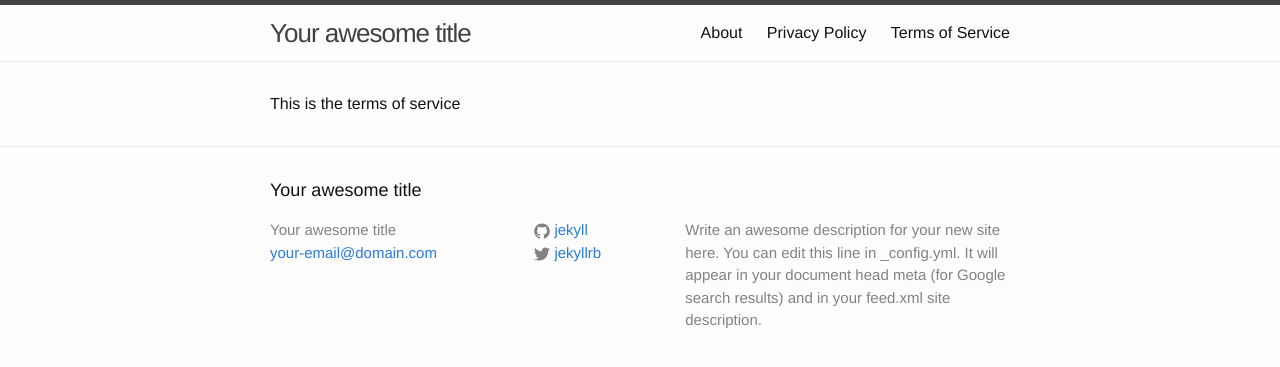
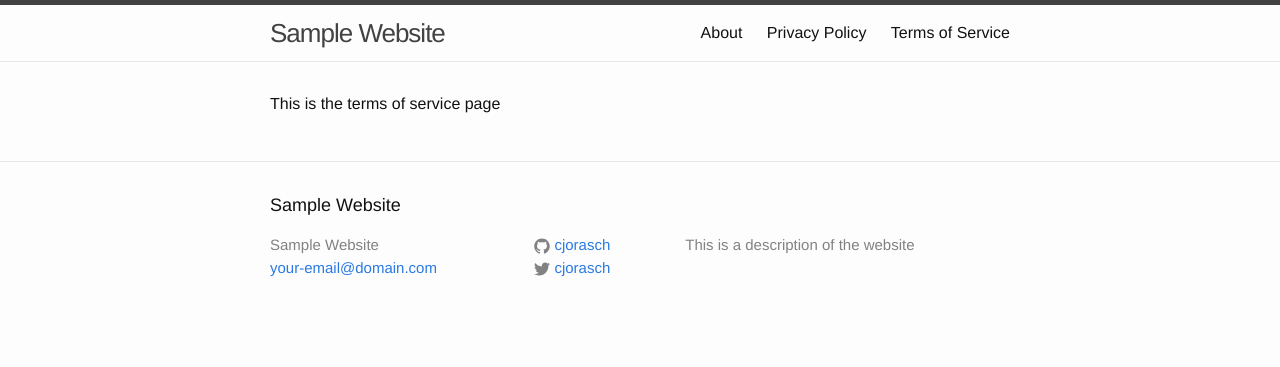
Before and after one commit to cjorasch/cjorasch.github.io, a Jekyll site: the page built from terms.md, in a window 1280 px wide. Shown: the top 367 px of the page. Built offline with Jekyll 4.4.1, drawn with Linux system fonts in a browser that asks for light colours.

Commit message:
sample content

```diff
--- a/_config.yml
+++ b/_config.yml
@@ -1,14 +1,11 @@
 # Site settings
-title: Your awesome title
+title: Sample Website
 email: your-email@domain.com
-description: > # this means to ignore newlines until "baseurl:"
-  Write an awesome description for your new site here. You can edit this
-  line in _config.yml. It will appear in your document head meta (for
-  Google search results) and in your feed.xml site description.
+description: This is a description of the website
 baseurl: "" # the subpath of your site, e.g. /blog/
 url: "http://yourdomain.com" # the base hostname & protocol for your site
-twitter_username: jekyllrb
-github_username:  jekyll
+twitter_username: cjorasch
+github_username:  cjorasch
 
 # Build settings
 markdown: kramdown
--- a/legal/terms.html
+++ b/terms.md
@@ -3,4 +3,4 @@ layout: default
 title: Terms of Service
 ---
 
-This is the terms of service
+This is the terms of service page
```
Also changed, not shown: privacy.html (renamed from legal/privacy.html).
